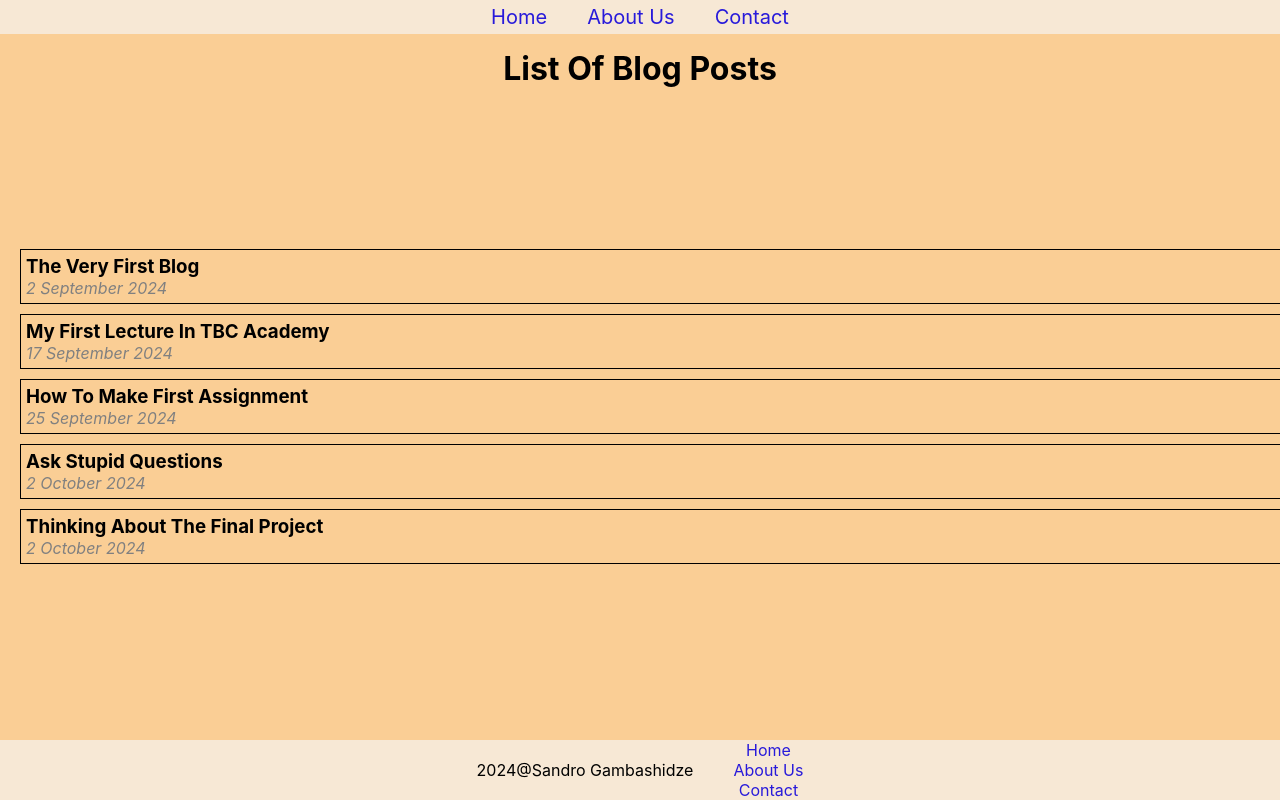
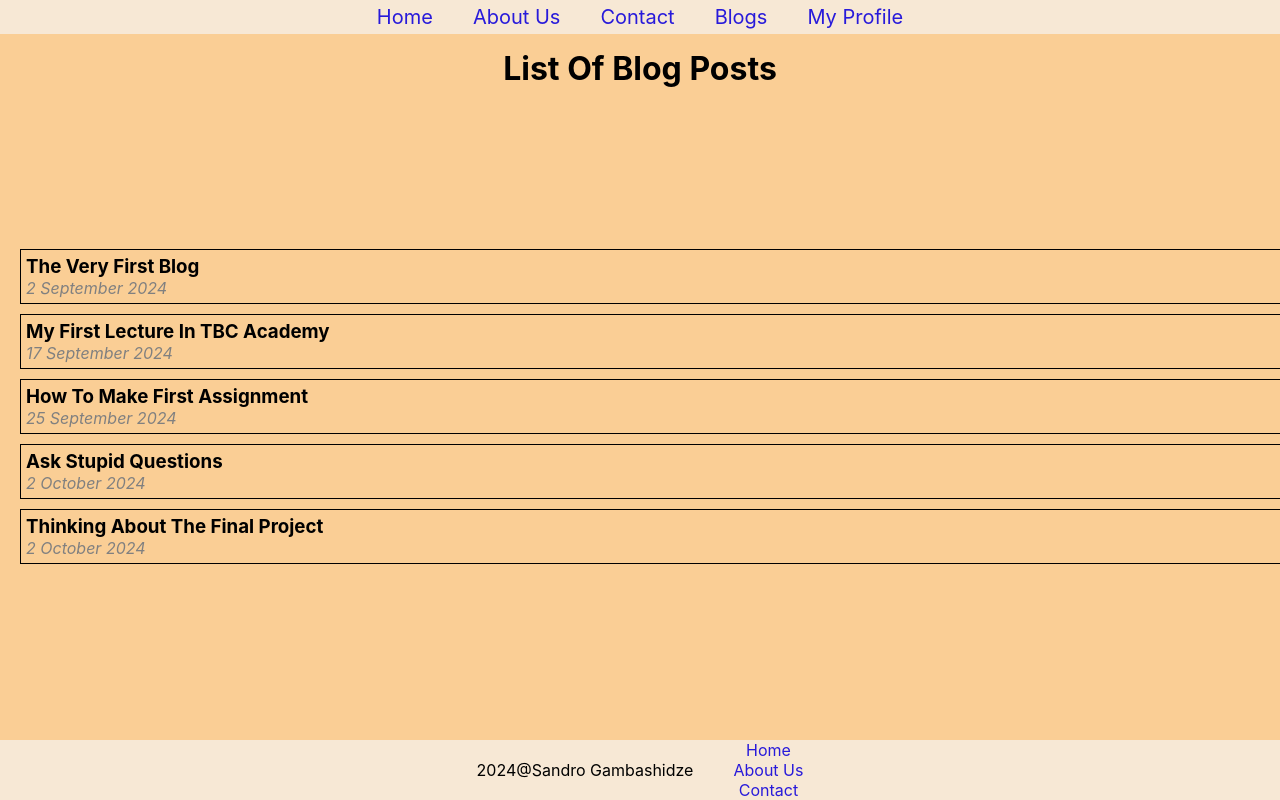
Before and after one commit to sangambash7/TBC_Assignment, a React (Create React App) app: page /Blogs in a window 1280 px wide. Built offline with nearby package versions, Linux system fonts and the light colour scheme.

Commit message:
Added Blogs and Profile navlinks in header navbar

```diff
--- a/src/Header/Header.js
+++ b/src/Header/Header.js
@@ -23,6 +23,18 @@ export default function Header() {
             Contact
           </Link>
         </li>
+        <li>
+          {" "}
+          <Link className="nav-item" to="/Blogs">
+            Blogs
+          </Link>
+        </li>
+        <li>
+          {" "}
+          <Link className="nav-item" to="/Profile">
+            My Profile
+          </Link>
+        </li>
       </ul>
     </header>
   );
```
